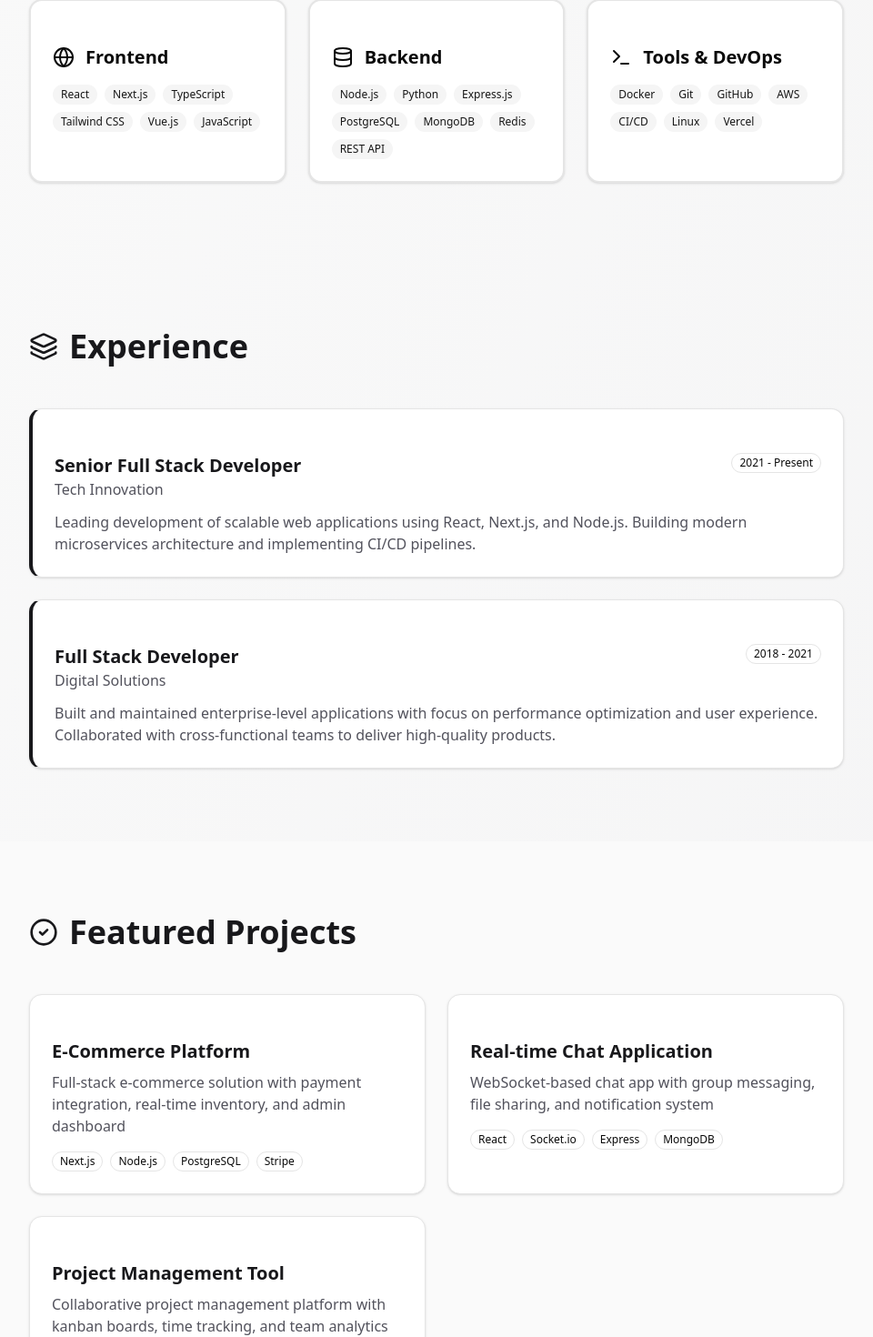
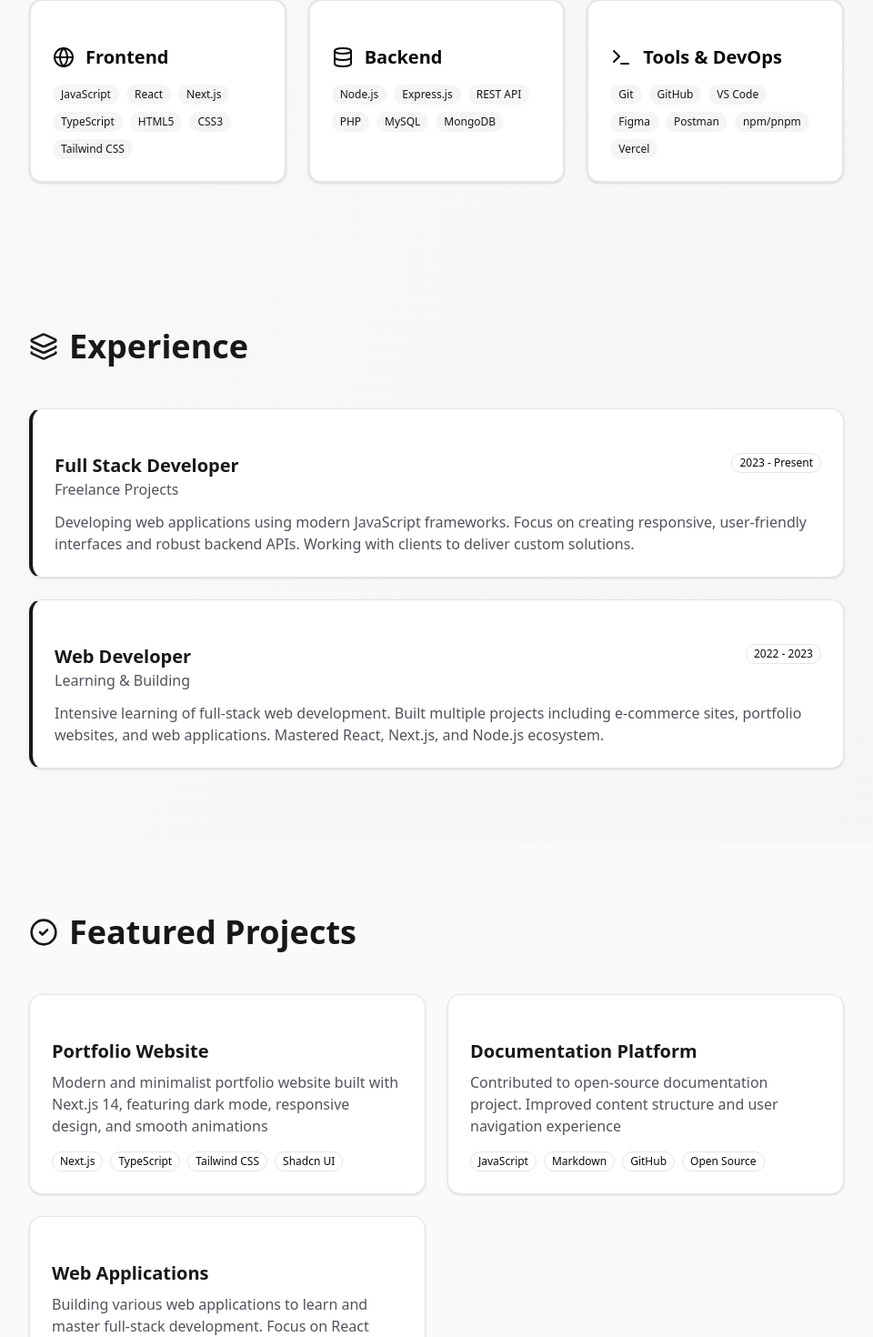
Before and after one commit to Doninugraha2304/doninugraha_profile, a Next.js app: page / in a window 1280 px wide. Shown: the part 725-2195 px from the top of the page at 91% size, without its empty margins (160-1120 px from the left). Built offline with nearby package versions, Linux system fonts and the light colour scheme.

Commit message:
Update portfolio with realistic profile data

```diff
--- a/app/layout.tsx
+++ b/app/layout.tsx
@@ -14,7 +14,7 @@
 
 export const metadata: Metadata = {
   title: "Doni Nugraha - Full Stack Developer",
-  description: "Senior Full Stack Developer specializing in modern web technologies. Crafting elegant solutions with React, Next.js, Node.js, and more.",
+  description: "Full Stack Developer from Indonesia. Passionate about building modern web applications with React, Next.js, and Node.js.",
 };
 
 export default function RootLayout({
--- a/app/page.tsx
+++ b/app/page.tsx
@@ -16,41 +16,41 @@
 
 export default function Home() {
   const skills = {
-    frontend: ["React", "Next.js", "TypeScript", "Tailwind CSS", "Vue.js", "JavaScript"],
-    backend: ["Node.js", "Python", "Express.js", "PostgreSQL", "MongoDB", "Redis", "REST API"],
-    tools: ["Docker", "Git", "GitHub", "AWS", "CI/CD", "Linux", "Vercel"]
+    frontend: ["JavaScript", "React", "Next.js", "TypeScript", "HTML5", "CSS3", "Tailwind CSS"],
+    backend: ["Node.js", "Express.js", "REST API", "PHP", "MySQL", "MongoDB"],
+    tools: ["Git", "GitHub", "VS Code", "Figma", "Postman", "npm/pnpm", "Vercel"]
   };
 
   const experiences = [
     {
-      title: "Senior Full Stack Developer",
-      company: "Tech Innovation",
-      period: "2021 - Present",
-      description: "Leading development of scalable web applications using React, Next.js, and Node.js. Building modern microservices architecture and implementing CI/CD pipelines."
+      title: "Full Stack Developer",
+      company: "Freelance Projects",
+      period: "2023 - Present",
+      description: "Developing web applications using modern JavaScript frameworks. Focus on creating responsive, user-friendly interfaces and robust backend APIs. Working with clients to deliver custom solutions."
     },
     {
-      title: "Full Stack Developer",
-      company: "Digital Solutions",
-      period: "2018 - 2021",
-      description: "Built and maintained enterprise-level applications with focus on performance optimization and user experience. Collaborated with cross-functional teams to deliver high-quality products."
+      title: "Web Developer",
+      company: "Learning & Building",
+      period: "2022 - 2023",
+      description: "Intensive learning of full-stack web development. Built multiple projects including e-commerce sites, portfolio websites, and web applications. Mastered React, Next.js, and Node.js ecosystem."
     }
   ];
 
   const projects = [
     {
-      title: "E-Commerce Platform",
-      description: "Full-stack e-commerce solution with payment integration, real-time inventory, and admin dashboard",
-      tech: ["Next.js", "Node.js", "PostgreSQL", "Stripe"]
+      title: "Portfolio Website",
+      description: "Modern and minimalist portfolio website built with Next.js 14, featuring dark mode, responsive design, and smooth animations",
+      tech: ["Next.js", "TypeScript", "Tailwind CSS", "Shadcn UI"]
     },
     {
-      title: "Real-time Chat Application",
-      description: "WebSocket-based chat app with group messaging, file sharing, and notification system",
-      tech: ["React", "Socket.io", "Express", "MongoDB"]
+      title: "Documentation Platform",
+      description: "Contributed to open-source documentation project. Improved content structure and user navigation experience",
+      tech: ["JavaScript", "Markdown", "GitHub", "Open Source"]
     },
     {
-      title: "Project Management Tool",
-      description: "Collaborative project management platform with kanban boards, time tracking, and team analytics",
-      tech: ["Vue.js", "Python", "FastAPI", "Redis"]
+      title: "Web Applications",
+      description: "Building various web applications to learn and master full-stack development. Focus on React ecosystem and modern best practices",
+      tech: ["React", "Node.js", "Express", "MongoDB"]
     }
   ];
 
@@ -62,7 +62,7 @@
           <div className="inline-flex items-center gap-2 mb-4">
             <Sparkles className="w-5 h-5 text-zinc-600 dark:text-zinc-400" />
             <span className="text-sm font-medium text-zinc-600 dark:text-zinc-400">
-              Senior Full Stack Developer
+              Full Stack Developer
             </span>
           </div>
 
@@ -71,8 +71,8 @@
           </h1>
 
           <p className="text-xl md:text-2xl text-zinc-600 dark:text-zinc-400 max-w-2xl mx-auto">
-            Crafting elegant solutions to complex problems with modern web technologies.
-            Based in Indonesia, building scalable applications that make a difference.
+            Passionate about building modern web applications with clean code and great user experiences.
+            Based in Indonesia, continuously learning and growing as a developer.
           </p>
 
           <div className="flex gap-4 justify-center mt-8">
```
Also changed, not shown: 2 other files (tests, documents, lock files or other folders).
